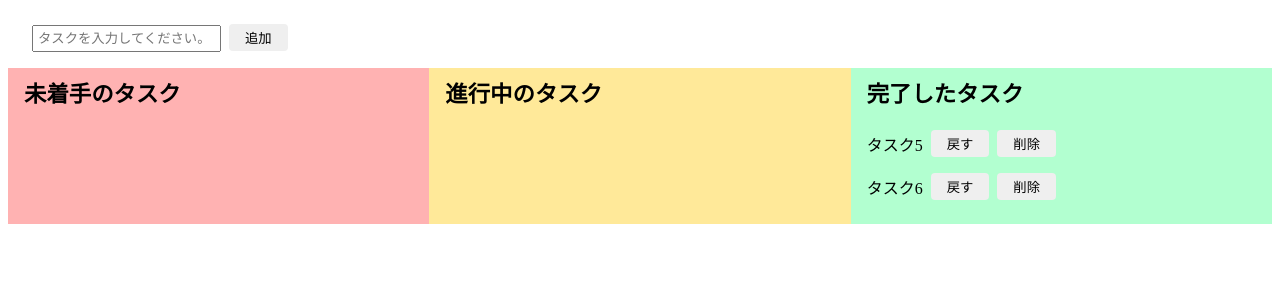
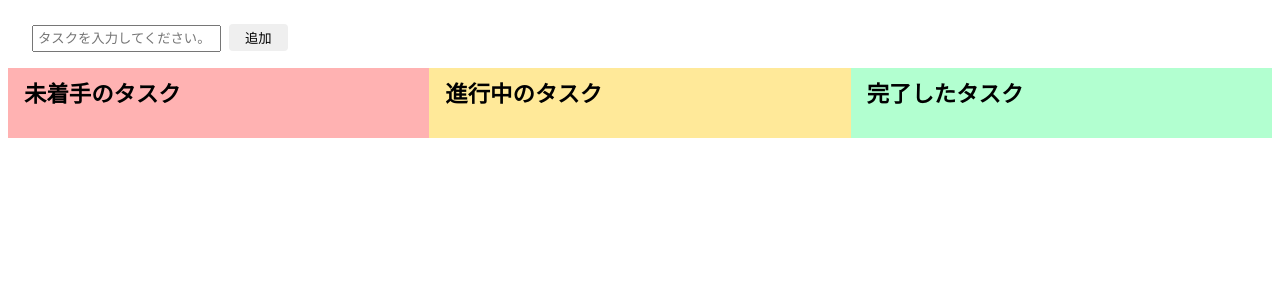
Before and after one commit to nsmuy/react-todo-app, a React (Create React App) app: page / in a window 1280 px wide. Shown: the top 300 px of the page. Built offline with nearby package versions, Linux system fonts and the light colour scheme.

Commit message:
完了ボタンで完了エリアにタスクを追加

```diff
--- a/src/App.jsx
+++ b/src/App.jsx
@@ -6,6 +6,7 @@ export const App = () => {
     const [task, setTask] = useState('');
     const [untouchedTask, setUntouchedTask] = useState([]);
     const [processingTask, setProcessingTask] = useState([]);
+    const [doneTask, setDoneTask] = useState([]);
 
     const onChangeTask = (event) => {setTask(event.target.value);}
 
@@ -21,6 +22,11 @@ export const App = () => {
         const newProcessingTask = [...processingTask, untouchedTask[index]];
         setProcessingTask(newProcessingTask);
         console.log(processingTask);
+    }
+
+    const onClickDone = (index) => {
+        const newDoneTask = [...doneTask, processingTask[index]];
+        setDoneTask(newDoneTask);
     }
 
     return (
@@ -58,11 +64,11 @@ export const App = () => {
                 <div className="status-area__processing">
                     <p className="title">進行中のタスク</p>
                     <ul className="task-list">
-                        {processingTask.map((task) => {
+                        {processingTask.map((task, index) => {
                             return(
                                 <li key={task} className="task-list__item">
                                     <p>{task}</p>
-                                    <button>完了</button>
+                                    <button onClick={() => onClickDone(index)}>完了</button>
                                     <button>削除</button>
                                 </li>
                             );
@@ -75,16 +81,15 @@ export const App = () => {
                 <div className="status-area__done">
                     <p className="title">完了したタスク</p>
                     <ul className="task-list">
-                        <li className="task-list__item">
-                            <p>タスク5</p>
-                            <button>戻す</button>
-                            <button>削除</button>
-                        </li>
-                        <li className="task-list__item">
-                            <p>タスク6</p>
-                            <button>戻す</button>
-                            <button>削除</button>
-                        </li>
+                        {doneTask.map((task) => {
+                            return(
+                                <li className="task-list__item">
+                                    <p>{task}</p>
+                                    <button>戻す</button>
+                                    <button>削除</button>
+                                </li>
+                            );
+                        })}
                     </ul>
                 </div>
             </div>
```
